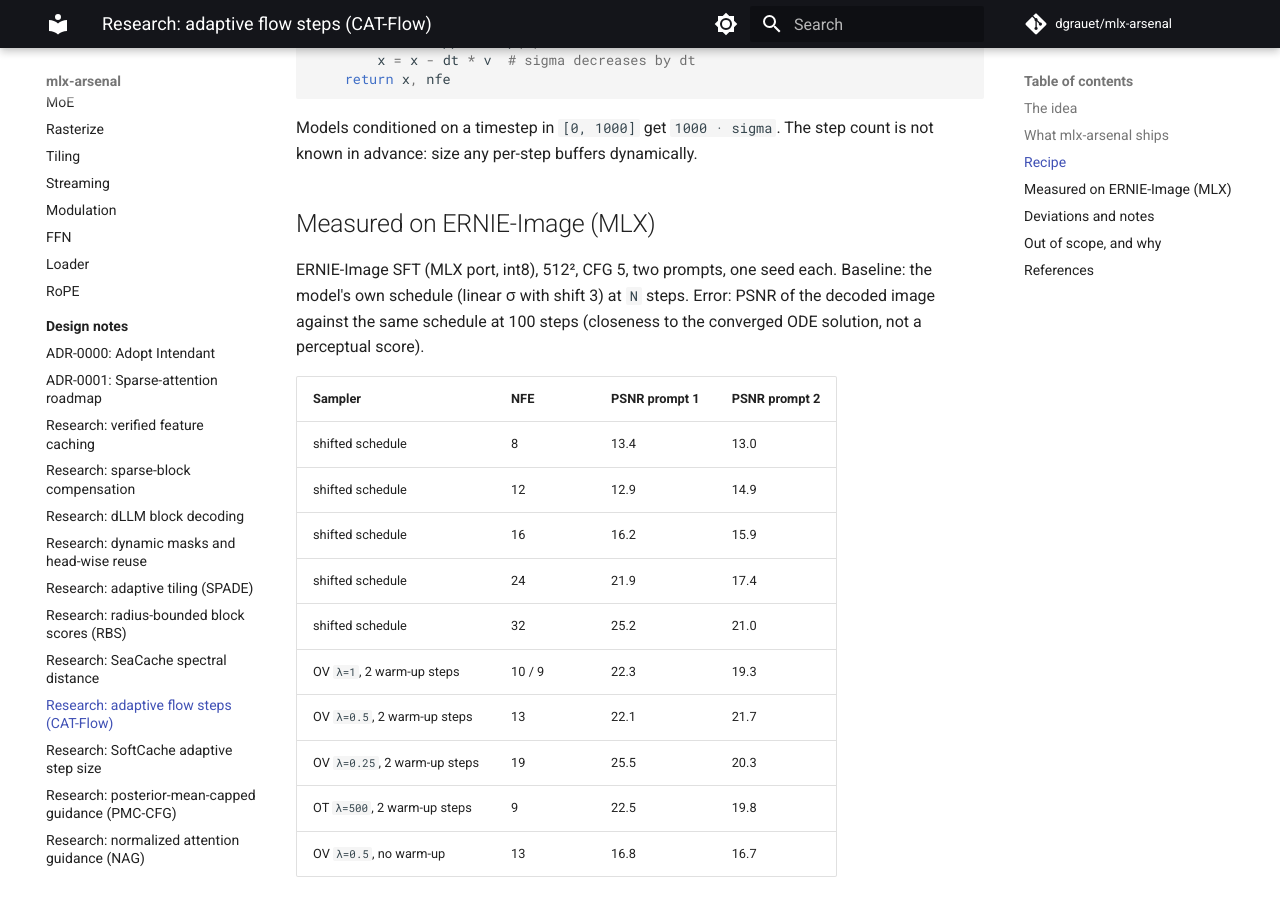
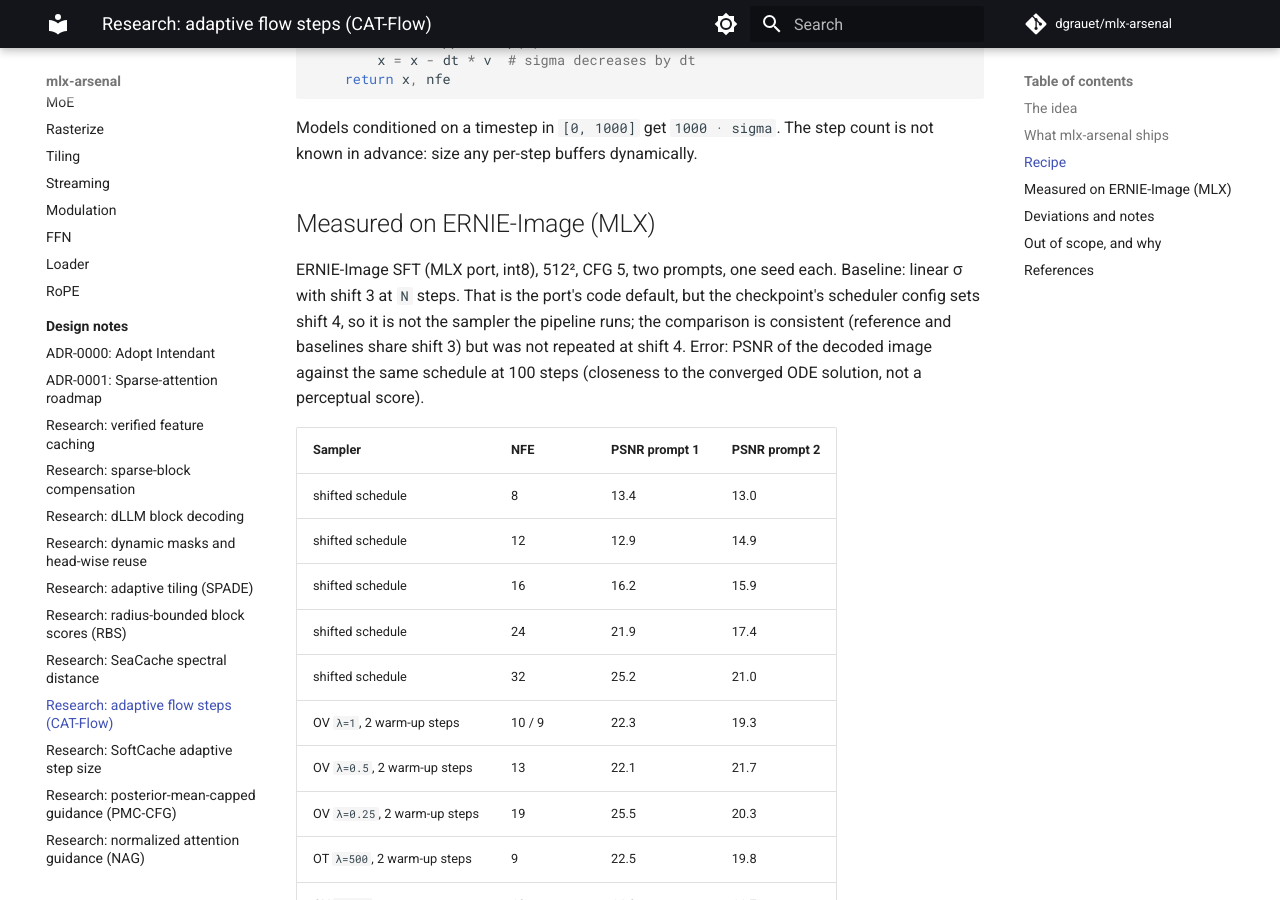
Before and after one commit to dgrauet/mlx-arsenal, an MkDocs documentation site: the page built from docs/research/adaptive-flow-steps.md, in a window 1280 px wide and 900 px high, scrolled down 1343 px. Built offline with MkDocs 1.6.1 and Material for MkDocs 9.7.7, drawn with Linux system fonts in a browser that asks for light colours; comment, search, counter and statistics services are not loaded.

Commit message:
docs(research): state the shift used in the cat-flow and pmc-cfg benches (#108)
Both ERNIE-Image benches hard-coded shift 3, the port's code default,
and the notes called it the model's own schedule. The checkpoint's
scheduler config sets shift 4, which the pipeline uses. The comparisons
stay consistent (shared shift), but say what was measured.


Claude-Session: https://claude.ai/code/session_01AtVFsgSF22rkS7m1Ry723J

Co-authored-by: Claude Opus 5.5 <noreply@anthropic.com>

```diff
--- a/docs/research/adaptive-flow-steps.md
+++ b/docs/research/adaptive-flow-steps.md
@@ -64,7 +64,10 @@ step count is not known in advance: size any per-step buffers dynamically.
 ## Measured on ERNIE-Image (MLX)
 
 ERNIE-Image SFT (MLX port, int8), 512², CFG 5, two prompts, one seed each.
-Baseline: the model's own schedule (linear σ with shift 3) at `N` steps.
+Baseline: linear σ with shift 3 at `N` steps. That is the port's code
+default, but the checkpoint's scheduler config sets shift 4, so it is not
+the sampler the pipeline runs; the comparison is consistent (reference and
+baselines share shift 3) but was not repeated at shift 4.
 Error: PSNR of the decoded image against the same schedule at 100 steps
 (closeness to the converged ODE solution, not a perceptual score).
 
```
Also changed, not shown: docs/research/posterior-mean-cfg.md (+3 -2 lines).
